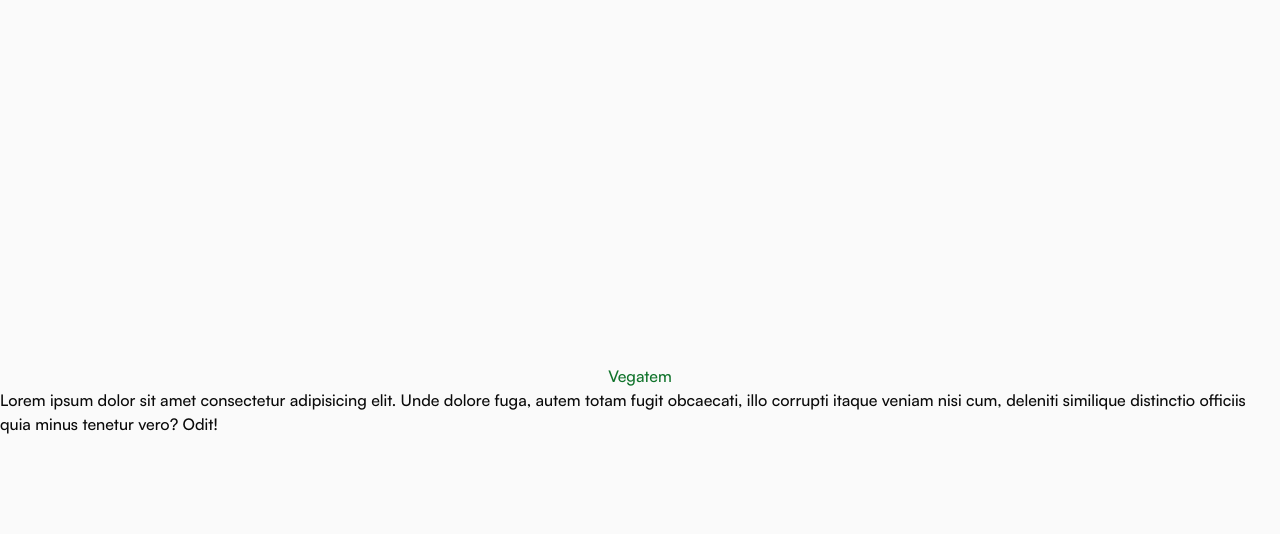
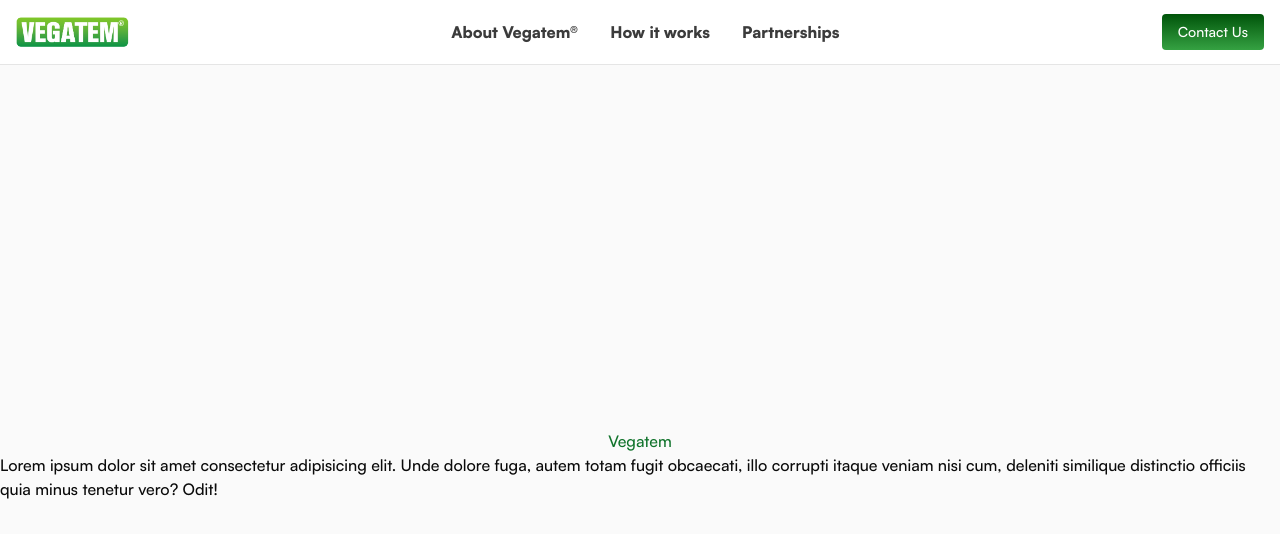
Before and after one commit to utopia-tech-africa/vegatem, a Next.js app: page / in a window 1280 px wide. Shown: the top 534 px of the page. Built offline with nearby package versions, Linux system fonts and the light colour scheme.

Commit message:
complete nav bar

```diff
--- a/src/app/layout.tsx
+++ b/src/app/layout.tsx
@@ -1,6 +1,7 @@
 import type { Metadata } from "next";
 import localFont from "next/font/local";
 import "./globals.css";
+import NavBar from "@/components/nav/nav-bar";
 
 /* Satoshi */
 const satoshi = localFont({
@@ -56,6 +57,7 @@ export default function RootLayout({
       <body
         className={`${satoshi.variable} ${clashDisplay.variable} antialiased`}
       >
+        <NavBar />
         {children}
       </body>
     </html>
--- /dev/null
+++ b/src/components/nav/logo.tsx
@@ -0,0 +1,10 @@
+import Image from "next/image";
+import { logo } from "@/assets/img";
+
+export function Logo() {
+  return (
+    <div className="flex items-center gap-2 cursor-pointer">
+      <Image src={logo} alt="Vegatem logo" className="h-8 w-auto" priority />
+    </div>
+  );
+}
--- /dev/null
+++ b/src/components/nav/mobile-menu.tsx
@@ -0,0 +1,46 @@
+"use client";
+
+import { useState } from "react";
+import Link from "next/link";
+import { Menu, X } from "lucide-react";
+import { Button } from "@/components/ui/button";
+
+const NAV_LINKS = [
+  { label: "About Vegatem®", href: "#about" },
+  { label: "How it works", href: "#how-it-works" },
+  { label: "Partnerships", href: "#partnerships" },
+];
+
+export function MobileMenu() {
+  const [open, setOpen] = useState(false);
+
+  return (
+    <div className="md:hidden">
+      <Button
+        variant="ghost"
+        size="icon"
+        onClick={() => setOpen((o) => !o)}
+        aria-label="Toggle menu"
+      >
+        {open ? <X /> : <Menu />}
+      </Button>
+
+      {open && (
+        <div className="absolute top-full left-0 w-full bg-background shadow-lg border-t">
+          <div className="flex flex-col gap-4 p-6">
+            {NAV_LINKS.map((link) => (
+              <Link
+                key={link.label}
+                href={link.href}
+                onClick={() => setOpen(false)}
+                className="text-sm font-medium"
+              >
+                {link.label}
+              </Link>
+            ))}
+          </div>
+        </div>
+      )}
+    </div>
+  );
+}
--- /dev/null
+++ b/src/components/nav/nav-bar.tsx
@@ -0,0 +1,44 @@
+import { Button } from "@/components/ui/button";
+import { Logo } from "./logo";
+import { NavLinks } from "./nav-links";
+import { MobileMenu } from "./mobile-menu";
+
+export default function NavBar() {
+  return (
+    <header className="sticky top-0 z-50 w-full border-b bg-background">
+      <div className="relative mx-auto flex h-16 max-w-7xl items-center justify-between px-4">
+        {/* Left: Logo */}
+        <Logo />
+
+        {/* Middle: Nav links (desktop) */}
+        <NavLinks />
+
+        {/* Right: CTA + Mobile controls */}
+        <div className="flex items-center gap-3">
+          <Button
+            className="hidden md:inline-flex text-white rounded cursor-pointer "
+            style={{
+              background: "linear-gradient(to bottom, #00540a, #35a142)",
+            }}
+          >
+            Contact Us
+          </Button>
+
+          {/* Mobile: CTA always visible */}
+          <Button
+            className="md:hidden text-white rounded cursor-pointer "
+            size="sm"
+            style={{
+              background: "linear-gradient(to bottom, #00540a, #35a142)",
+            }}
+          >
+            Contact Us
+          </Button>
+
+          {/* Mobile menu */}
+          <MobileMenu />
+        </div>
+      </div>
+    </header>
+  );
+}
--- /dev/null
+++ b/src/components/nav/nav-links.tsx
@@ -0,0 +1,23 @@
+import Link from "next/link";
+
+const NAV_LINKS = [
+  { label: "About Vegatem®", href: "#about" },
+  { label: "How it works", href: "#how-it-works" },
+  { label: "Partnerships", href: "#partnerships" },
+];
+
+export function NavLinks() {
+  return (
+    <nav className="hidden md:flex items-center gap-8">
+      {NAV_LINKS.map((link) => (
+        <Link
+          key={link.label}
+          href={link.href}
+          className=" font-bold text-foreground/80 hover:text-primary-2 transition"
+        >
+          {link.label}
+        </Link>
+      ))}
+    </nav>
+  );
+}
```
Also changed, not shown: src/assets/img/vegatem-logo.webp (added).
